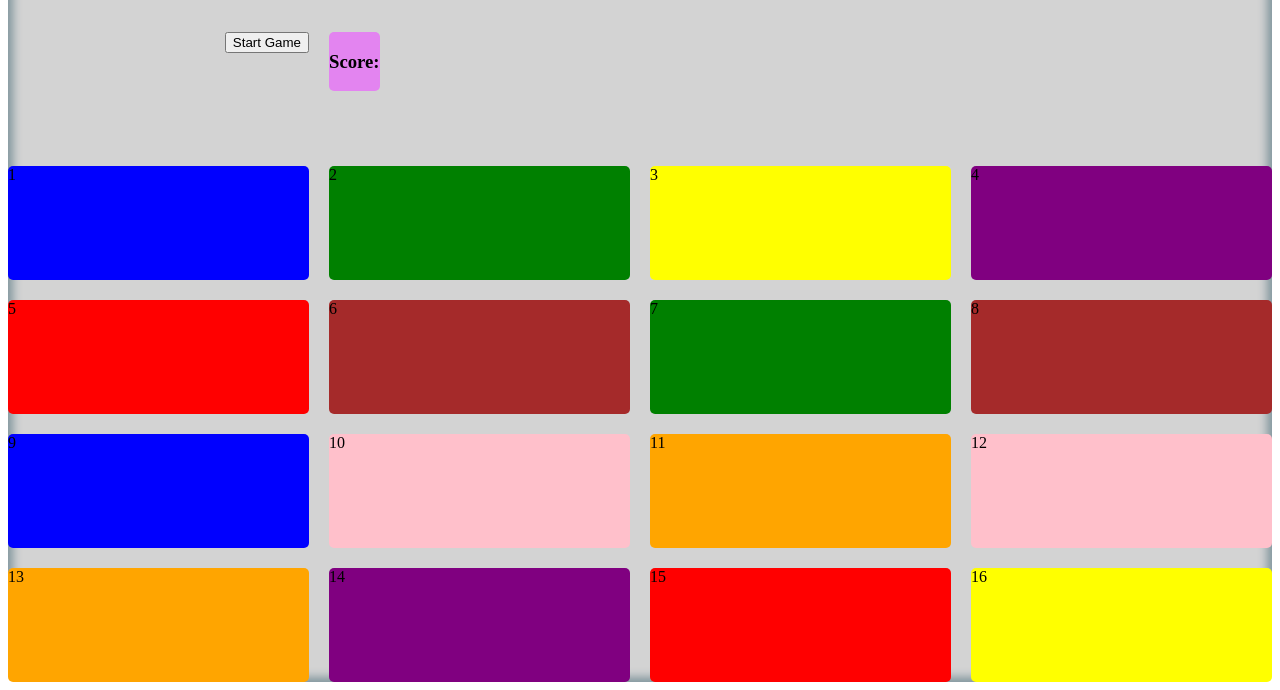
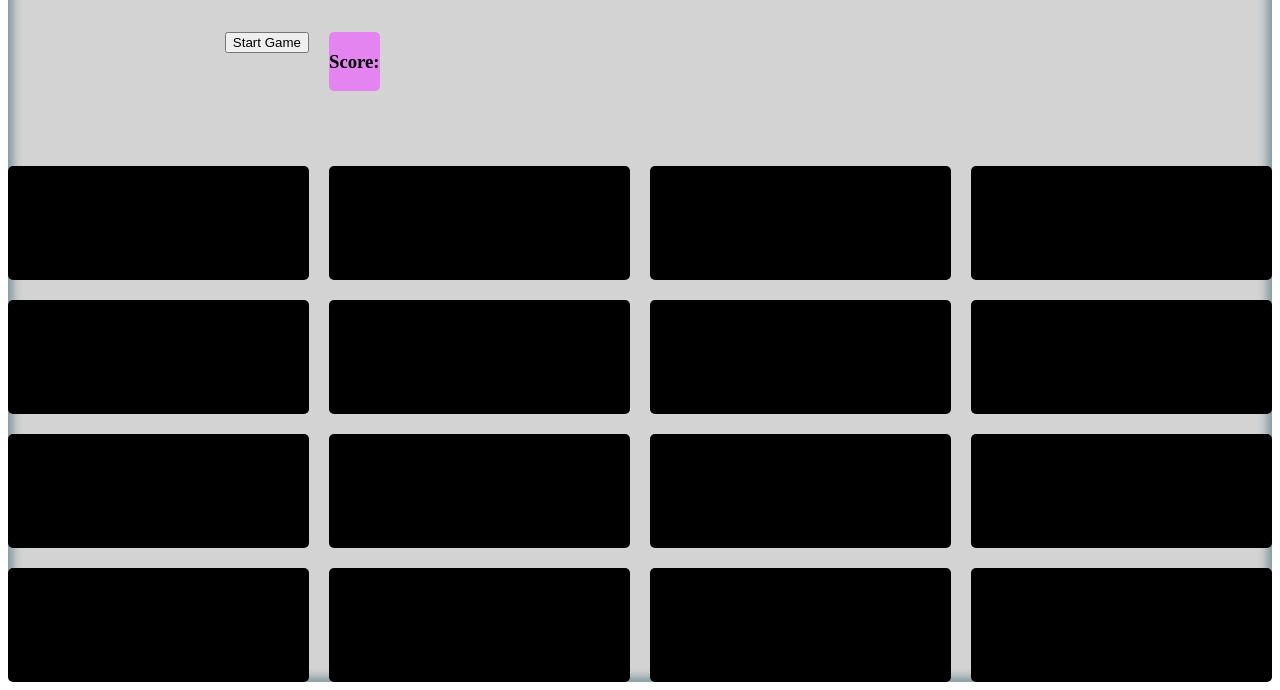
Before and after one commit to lrmcc/image_match_game, a plain HTML site: page index.html in a window 1280 px wide. Both pictures are taken after a click on the button "Start Game". Shown: the part 110-800 px from the top of the page. Drawn offline with Linux system fonts and the light colour scheme.

Commit message:
after start, cards show color on click

```diff
--- a/index.html
+++ b/index.html
@@ -12,22 +12,54 @@
         <div class="game-title"><h1>Memory Match Game</h1></div>
         <div class="game-start"><button onclick='startGame()'>Start Game</button></div>
         <div class="game-score"><h3>Score:</h3></div>
-        <div class="grid-item grid-item-1" id="grid-item-1" >1</div>
-        <div class="grid-item grid-item-2" id="grid-item-2">2</div>
-        <div class="grid-item grid-item-3" id="grid-item-3">3</div>
-        <div class="grid-item grid-item-4" id="grid-item-4">4</div>
-        <div class="grid-item grid-item-5" id="grid-item-5">5</div>
-        <div class="grid-item grid-item-6" id="grid-item-6">6</div>
-        <div class="grid-item grid-item-7" id="grid-item-7">7</div>
-        <div class="grid-item grid-item-8" id="grid-item-8">8</div>
-        <div class="grid-item grid-item-9" id="grid-item-9">9</div>
-        <div class="grid-item grid-item-10" id="grid-item-10">10</div>
-        <div class="grid-item grid-item-11" id="grid-item-11">11</div>
-        <div class="grid-item grid-item-12" id="grid-item-12">12</div>
-        <div class="grid-item grid-item-13" id="grid-item-13">13</div>
-        <div class="grid-item grid-item-14" id="grid-item-14">14</div>
-        <div class="grid-item grid-item-15" id="grid-item-15">15</div>
-        <div class="grid-item grid-item-16" id="grid-item-16">16</div>
+        <div class="grid-item grid-item-1" id="grid-item-1" onclick="showColor(this);">1
+
+        </div>
+        <div class="grid-item grid-item-2" id="grid-item-2" onclick="showColor(this);">2
+
+        </div>
+        <div class="grid-item grid-item-3" id="grid-item-3" onclick="showColor(this);">3
+
+        </div>
+        <div class="grid-item grid-item-4" id="grid-item-4" onclick="showColor(this);">4
+
+        </div>
+        <div class="grid-item grid-item-5" id="grid-item-5" onclick="showColor(this);">5
+
+        </div>
+        <div class="grid-item grid-item-6" id="grid-item-6" onclick="showColor(this);">6
+
+        </div>
+        <div class="grid-item grid-item-7" id="grid-item-7" onclick="showColor(this);">7
+
+        </div>
+        <div class="grid-item grid-item-8" id="grid-item-8" onclick="showColor(this);">8
+
+        </div>
+        <div class="grid-item grid-item-9" id="grid-item-9" onclick="showColor(this);">9
+
+        </div>
+        <div class="grid-item grid-item-10" id="grid-item-10" onclick="showColor(this);">10
+
+        </div>
+        <div class="grid-item grid-item-11" id="grid-item-11" onclick="showColor(this);">11
+
+        </div>
+        <div class="grid-item grid-item-12" id="grid-item-12" onclick="showColor(this);">12
+
+        </div>
+        <div class="grid-item grid-item-13" id="grid-item-13" onclick="showColor(this);">13
+
+        </div>
+        <div class="grid-item grid-item-14" id="grid-item-14" onclick="showColor(this);">14
+
+        </div>
+        <div class="grid-item grid-item-15" id="grid-item-15" onclick="showColor(this);">15
+
+        </div>
+        <div class="grid-item grid-item-16" id="grid-item-16" onclick="showColor(this);">16
+
+        </div>
 
     </div>
 </body>
--- a/memory_match.js
+++ b/memory_match.js
@@ -5,18 +5,35 @@ var gridAssignments;
 function setGrid(){
     gridColors = ["red", "yellow", "green", "blue", "orange","purple", "pink", "brown"];
     gridNumbers = [1,2,3,4,5,6,7,8,9,10,11,12,13,14,15,16];
-    gridAssignments = {1: "black",2: "black",3: "black",4: "black",5: "black",6: "black",7: "black",8: "black",
-    9: "black",10: "black",11: "black",12: "black",13: "black",14: "black",15: "black",16: "black"};
+    gridAssignments = {"grid-item-1": "black", "grid-item-2": "black",
+    "grid-item-3": "black", "grid-item-4": "black", "grid-item-5": "black",
+    "grid-item-6": "black", "grid-item-7": "black", "grid-item-8": "black",
+    "grid-item-9": "black", "grid-item-10": "black", "grid-item-11": "black",
+    "grid-item-12": "black", "grid-item-13": "black", "grid-item-14": "black",
+    "grid-item-15": "black","grid-item-16": "black"};
 }
 
 function getRandomNumber(min, max) {
     return Math.floor(Math.random() * (max - min) + min);
 }
 
-function setColor(num1, num2, clr){
-    document.getElementById("grid-item-" + num1).style.backgroundColor = clr;
-    document.getElementById("grid-item-" + num2).style.backgroundColor = clr;
-    console.log(num1 + " and " + num2 + " set to " + clr);
+function assignColor(num1, num2, clr){
+    num1ID = "grid-item-" + num1;
+    console.log("num1ID: " + num1ID);
+    num2ID = "grid-item-" + num2;
+    console.log("num2ID: " + num2ID);
+    console.log("clr: " + clr);
+    gridAssignments[num1ID] = clr;
+    gridAssignments[num2ID] = clr;
+    console.log(gridAssignments[num1ID]);
+    console.log(gridAssignments[num2ID]);
+
+}
+
+function setBlack(num1, num2){
+    document.getElementById("grid-item-" + num1).style.backgroundColor = "black";
+    document.getElementById("grid-item-" + num2).style.backgroundColor ="black";
+    console.log(num1 + " and " + num2 + " set to black");
 }
 
 function removeNumber(num){
@@ -36,7 +53,18 @@ function startGame(){
         removeNumber(num2);
         console.log("gridNumbers: " + gridNumbers);
         let clr = gridColors.pop();
-        setColor(num1, num2, clr);
+        console.log("clr: " + clr);
+        assignColor(num1, num2, clr);
         console.log("gridColors: " + gridColors);
     }
+    console.log(gridAssignments)
 }
+
+function showColor(item){
+    let itemID =  item.id;
+    console.log(itemID);
+    let itemColor = gridAssignments[itemID];
+    console.log(itemColor);
+    document.getElementById(itemID).style.backgroundColor = itemColor;
+
+}
```
Also changed, not shown: styles.css (+0 -57 lines).
